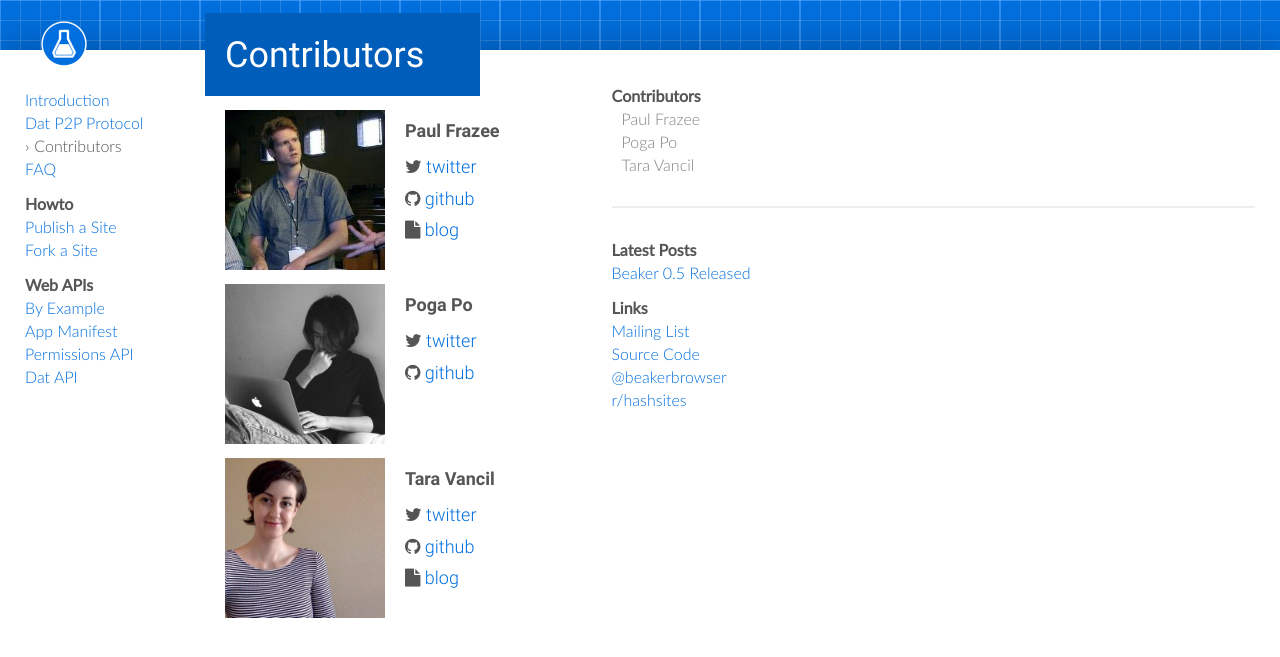
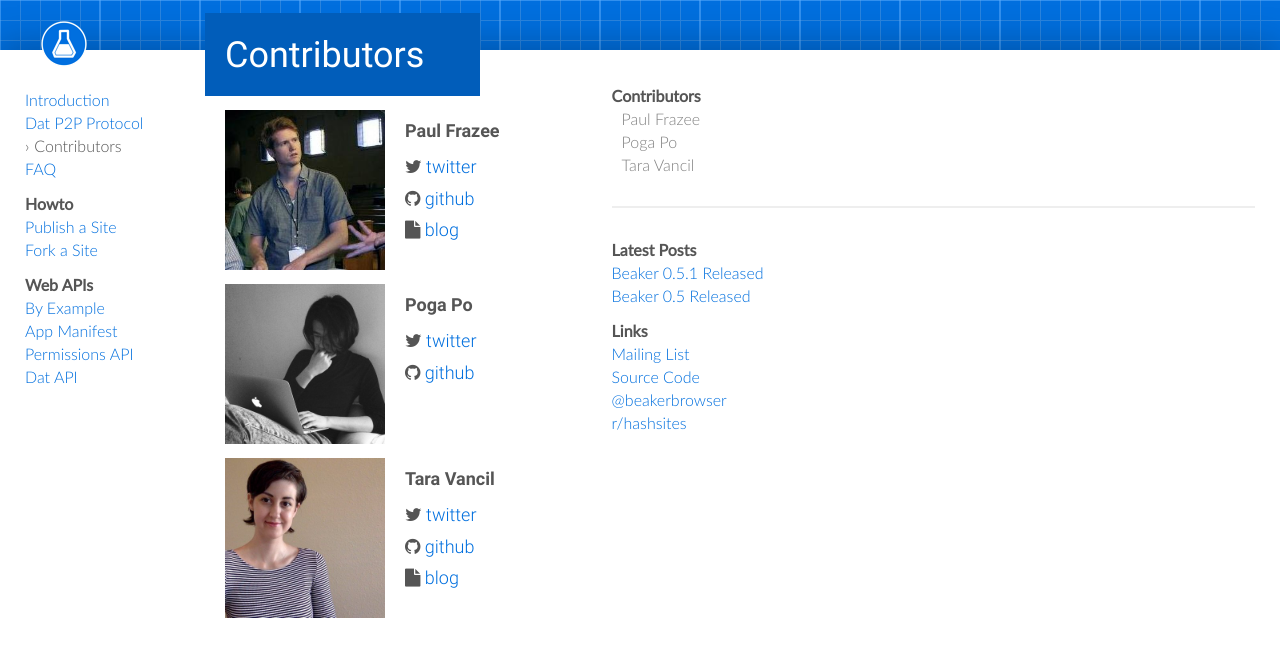
Before and after one commit to beakerbrowser/beakerbrowser.com, a Jekyll site: the page built from _docs/team.md, in a window 1280 px wide and 900 px high. Shown: the top 657 px of the window. Built offline with Jekyll 4.4.1, drawn with Linux system fonts in a browser that asks for light colours.

Commit message:
add news, beaker 0.5.1 released

```diff
--- a/_data/news.yml
+++ b/_data/news.yml
@@ -1,2 +1,4 @@
+- title: "Beaker 0.5.1 Released"
+  url: https://groups.google.com/forum/#!topic/beaker-browser/skQM6RIvO8E
 - title: "Beaker 0.5 Released"
   url: https://groups.google.com/forum/#!topic/beaker-browser/FpNiOMb912g
```
